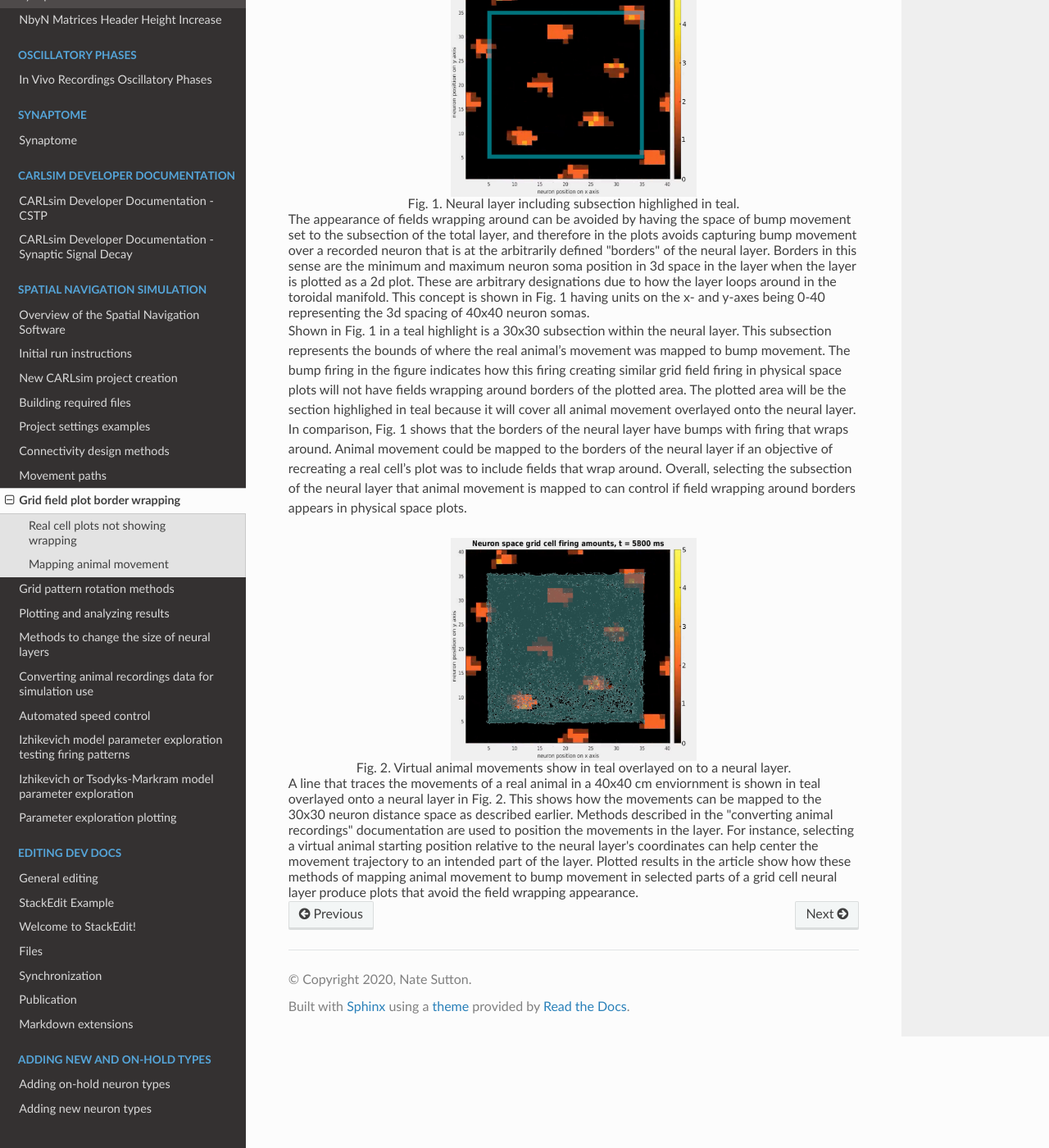
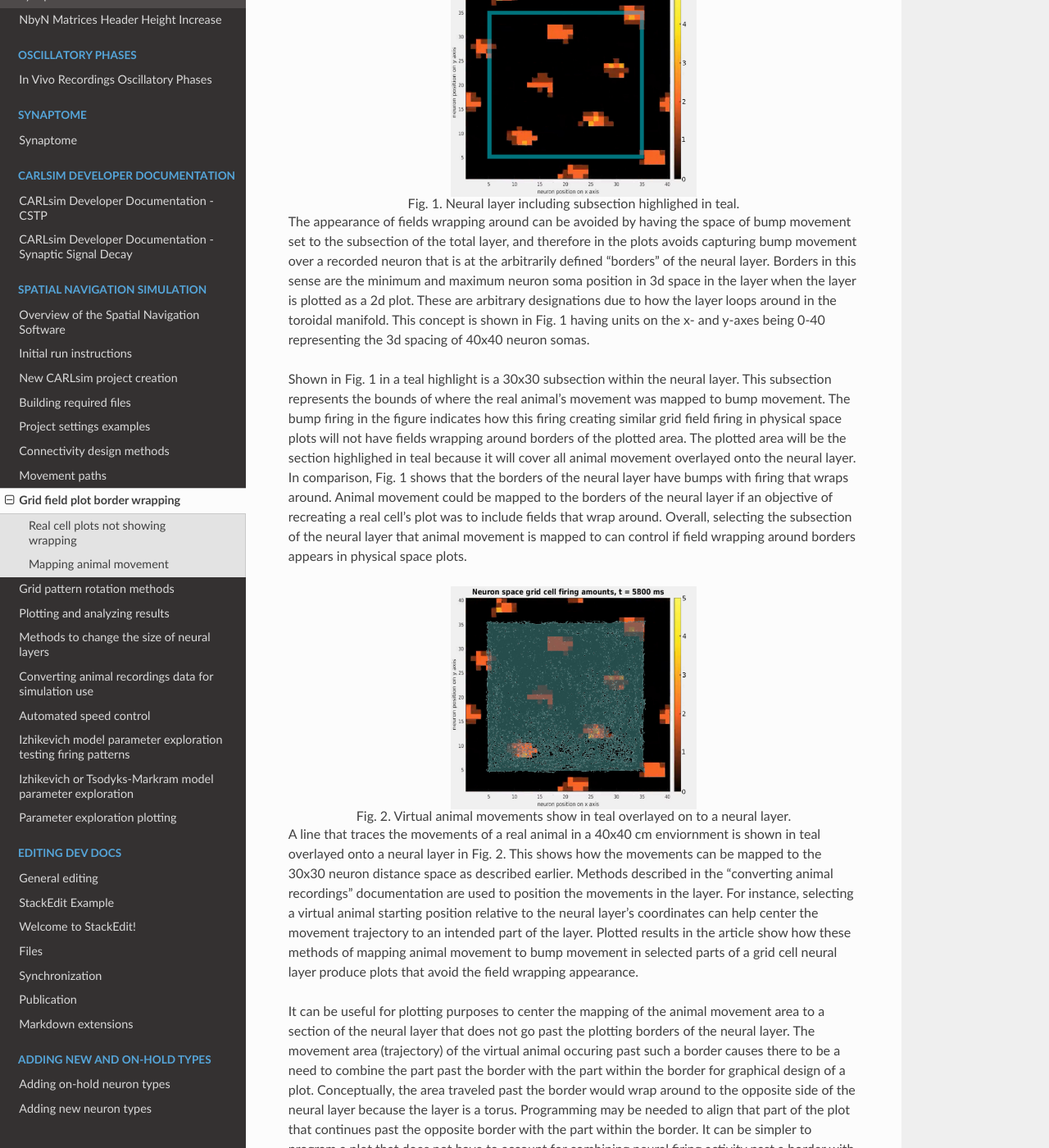
Before and after one commit to Hippocampome-Org/hco_dev_docs, a Sphinx documentation site: the page built from docs/spatial_nav/field_wrapping.md, in a window 1280 px wide and 1400 px high, scrolled down 1311 px. Shown: the whole window at 82% size. Built offline with Sphinx 7.4.7 and the Read the Docs theme 2.0.0, drawn with Linux system fonts in a browser that asks for light colours; some of the changed text lies outside the part shown.

Commit message:
updated spatial nav docs

```diff
--- a/docs/spatial_nav/field_wrapping.md
+++ b/docs/spatial_nav/field_wrapping.md
@@ -18,6 +18,7 @@ Another factor considered in avoiding the wrapping appearance is the bounds of t
 <img src="https://github.com/Hippocampome-Org/hco_dev_docs/blob/master/media/neuron_space.jpg?raw=true"  width="300" height="300">
 <br>Fig. 1. Neural layer including subsection highlighed in teal.
 <br></center>
+
 The appearance of fields wrapping around can be avoided by having the space of bump movement set to the subsection of the total layer, and therefore in the plots avoids capturing bump movement over a recorded neuron that is at the arbitrarily defined "borders" of the neural layer. Borders in this sense are the minimum and maximum neuron soma position in 3d space in the layer when the layer is plotted as a 2d plot. These are arbitrary designations due to how the layer loops around in the toroidal manifold. This concept is shown in Fig. 1 having units on the x- and y-axes being 0-40 representing the 3d spacing of 40x40 neuron somas.
 
 Shown in Fig. 1 in a teal highlight is a 30x30 subsection within the neural layer. This subsection represents the bounds of where the real animal's movement was mapped to bump movement. The bump firing in the figure indicates how this firing creating similar grid field firing in physical space plots will not have fields wrapping around borders of the plotted area. The plotted area will be the section highlighed in teal because it will cover all animal movement overlayed onto the neural layer. In comparison, Fig. 1 shows that the borders of the neural layer have bumps with firing that wraps around. Animal movement could be mapped to the borders of the neural layer if an objective of recreating a real cell's plot was to include fields that wrap around. Overall, selecting the subsection of the neural layer that animal movement is mapped to can control if field wrapping around borders appears in physical space plots.
@@ -25,4 +26,7 @@ Shown in Fig. 1 in a teal highlight is a 30x30 subsection within the neural laye
 <img src="https://github.com/Hippocampome-Org/hco_dev_docs/blob/master/media/neuron_space_traj.jpg?raw=true"  width="300" height="300">
 <br>Fig. 2. Virtual animal movements show in teal overlayed on to a neural layer.
 <br></center>
+
 A line that traces the movements of a real animal in a 40x40 cm enviornment is shown in teal overlayed onto a neural layer in Fig. 2. This shows how the movements can be mapped to the 30x30 neuron distance space as described earlier. Methods described in the "converting animal recordings" documentation are used to position the movements in the layer. For instance, selecting a virtual animal starting position relative to the neural layer's coordinates can help center the movement trajectory to an intended part of the layer. Plotted results in the article show how these methods of mapping animal movement to bump movement in selected parts of a grid cell neural layer produce plots that avoid the field wrapping appearance.
+
+It can be useful for plotting purposes to center the mapping of the animal movement area to a section of the neural layer that does not go past the plotting borders of the neural layer. The movement area (trajectory) of the virtual animal occuring past such a border causes there to be a need to combine the part past the border with the part within the border for graphical design of a plot. Conceptually, the area traveled past the border would wrap around to the opposite side of the neural layer because the layer is a torus. Programming may be needed to align that part of the plot that continues past the opposite border with the part within the border. It can be simpler to program a plot that does not have to account for combining neural firing activity past a border with that which is not past the border. Centering the movement area in the layer is able to be done since the coordinates of the border are arbitrary (and set for plotting not biological purposes) due to the manifold looping around. Therefore, choosing a movement area that accomidates plotting is reasonable.
```
Also changed, not shown: docs/spatial_nav/pattern_rotations.md (+2 -0 lines).
